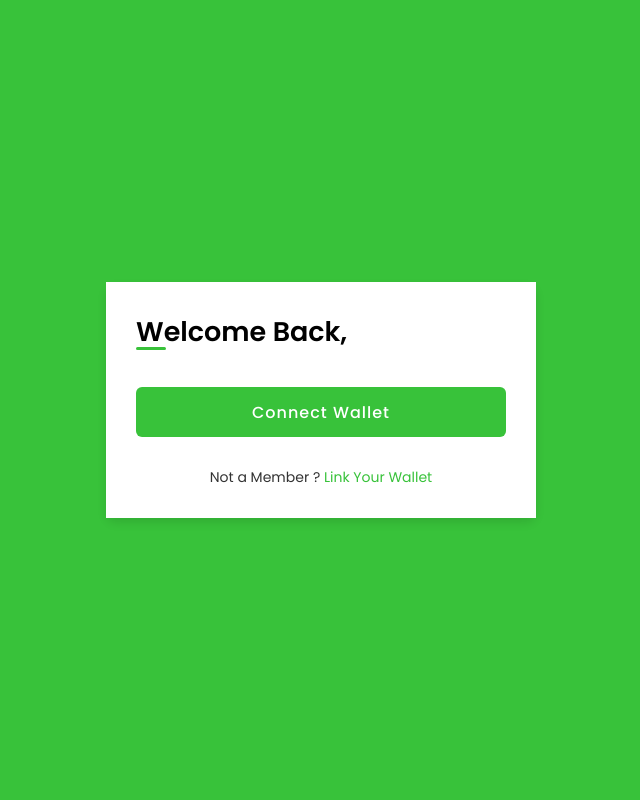
After one commit to tech-creed/iemhacks_TECH-CREED, a Node server app: page /auth/login in a window 1280 px wide. The commit adds this page. Shown: the whole page, without its empty margins (319-959 px from the left). Run offline with Node 20, Linux system fonts and the light colour scheme.

Commit message:
Login Page --created

```diff
--- /dev/null
+++ b/controllers/authController.js
@@ -0,0 +1,5 @@
+const loginPage = async(req,res)=>{
+    res.render('login')
+}
+
+module.exports = {loginPage}
--- a/server.js
+++ b/server.js
@@ -13,11 +13,13 @@ app.use(express.urlencoded({
 app.use(cookieParser())
 app.set('view engine', 'ejs')
 
-const PORT = 52331;
+const PORT = 52331
 
 // routes
 const DashboardRoute = require('./routes/dashboardRoute')
+const AuthRoute = require('./routes/authRoute')
 
 app.use('/',DashboardRoute)
+app.use('/auth',AuthRoute)
 
-app.listen(PORT, () => console.log(`Server running on port: http://localhost:${PORT}`));
+app.listen(PORT, () => console.log(`Server running on port: http://localhost:${PORT}`))
--- a/views/index.ejs
+++ b/views/index.ejs
@@ -367,6 +367,10 @@
     <div class="copyright">
       &copy; Design and Developed by <strong><span>TECH CREED</span></strong>
     </div>
+    <div class="copyright">
+      Developed During <strong><span>IEMHACKS-2.0</span></strong>
+    </div>
+
     <div class="credits">
       <a href="https://github.com/tech-creed/iemhacks_TECH-CREED"><i style="font-size: 20px; padding-right:5px;"
           class="bi bi-github"></i></a>
--- /dev/null
+++ b/views/login.ejs
@@ -0,0 +1,45 @@
+<html lang="en">
+<head>
+    <meta charset="UTF-8">
+    <meta http-equiv="X-UA-Compatible" content="IE=edge">
+    <meta name="viewport" content="width=device-width, initial-scale=1.0">
+    <title>GreenChain | Login</title>
+    <!-- ===== Icons ===== -->
+    <link rel="stylesheet" href="https://cdn.jsdelivr.net/npm/bootstrap-icons@1.10.3/font/bootstrap-icons.css">
+      <!-- Favicons -->
+  <link rel="icon" type="image/x-icon" href="/img/favicon.png" >
+  <link href="/img/apple-touch-icon.png" rel="apple-touch-icon">
+    <!-- ===== CSS ===== -->
+    <link rel="stylesheet" href="/css/login_register.css">
+
+    <!--<title>Login Form</title>-->
+</head>
+<body>
+
+    <div class="container">
+            <div class="form">
+                <span class="title">Welcome Back,</span>
+
+                <form>
+                    <div class="input-field button">
+                        <input type="submit" value="Connect Wallet">
+                    </div>
+                </form>
+
+                <div class="login-signup">
+                    <span class="text">Not a Member ?
+                        <a href="/auth/register" class="text">Link Your Wallet</a>
+                    </span>
+                </div>
+            </div>
+    </div>
+
+    <script src="https://ajax.googleapis.com/ajax/libs/jquery/1.12.4/jquery.min.js"></script>
+    <!-- Include all compiled plugins (below), or include individual files as needed -->
+    <script src="https://cdnjs.cloudflare.com/ajax/libs/bootstrap/5.1.3/js/bootstrap.min.js"></script>
+
+  <!-- Template Main JS File -->
+  <script src="/js/main.js"></script>
+
+</body>
+</html>
```
Also changed, not shown: routes/authRoute.js (added, +9 -0 lines).
